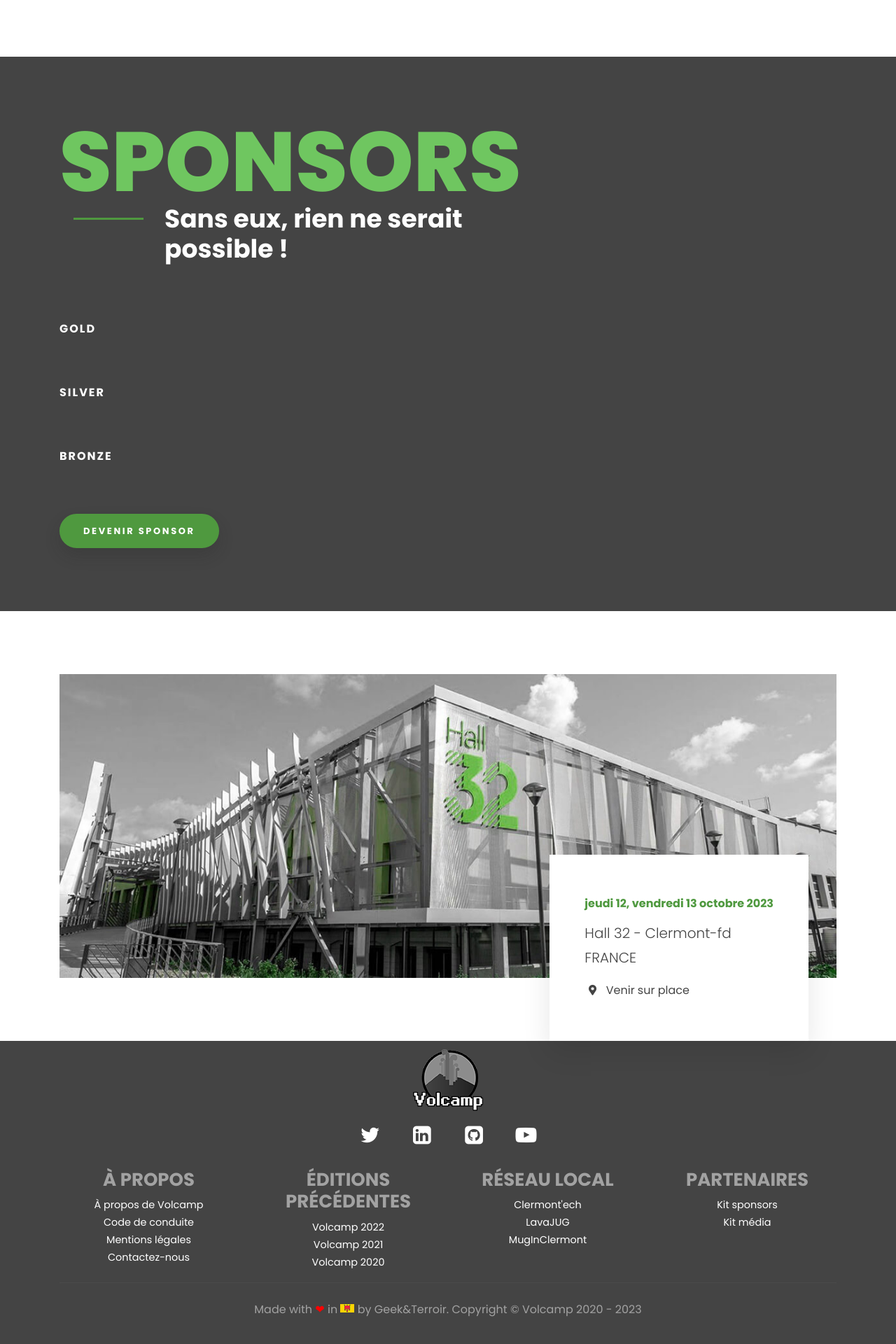
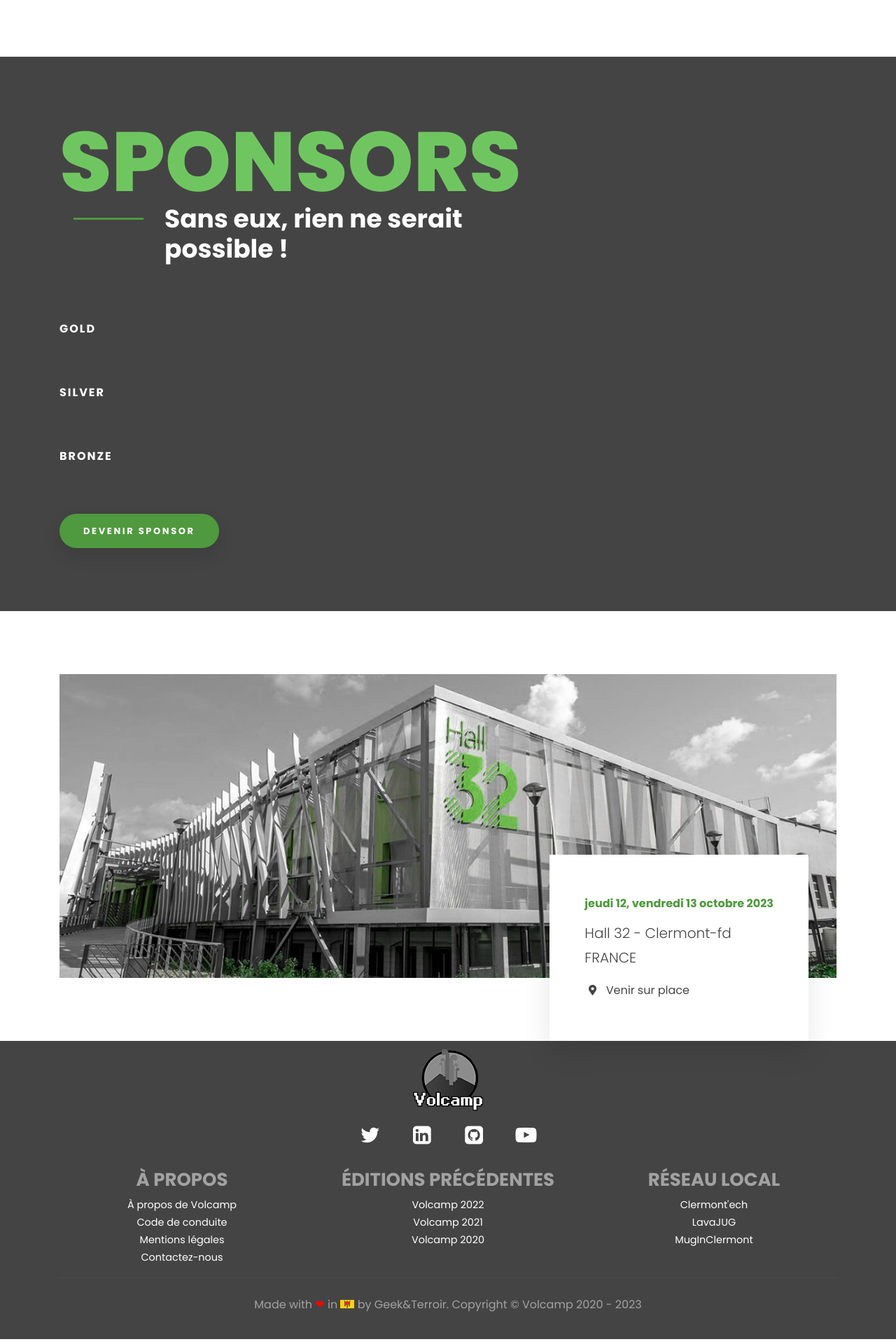
Before and after one commit to Volcamp/volcampempty.github.io, a Jekyll site: the page built from index.html, in a window 1280 px wide. Shown: the part 2428-4348 px from the top of the page at 70% size. Built offline with Jekyll 4.4.1, drawn with Linux system fonts in a browser that asks for light colours.

Commit message:
remove useless footer

```diff
--- a/_includes/footer.html
+++ b/_includes/footer.html
@@ -12,7 +12,7 @@
             </div>
         </div>
         <div class="row">
-            <div class="col-lg-3 col-md-6 footer-text">
+            <div class="col-lg-4 col-md-12 footer-text">
                 <h3 class="text-white-50">à propos</h3>
                 <ul>
                     <li>
@@ -29,7 +29,7 @@
                     </li>
                 </ul>
             </div>
-            <div class="col-lg-3 col-md-6 footer-text">
+            <div class="col-lg-4 col-md-12 footer-text">
                 <h3 class="text-white-50">Éditions précédentes</h3>
                 <ul>
                     <li>
@@ -43,7 +43,7 @@
                     </li>
                 </ul>
             </div>
-            <div class="col-lg-3 col-md-6 footer-text">
+            <div class="col-lg-4 col-md-12 footer-text">
                 <h3 class="text-white-50">Réseau local</h3>
                 <ul>
                     <li>
@@ -54,17 +54,6 @@
                     </li>
                     <li>
                         <a href="http://muginclermont.azurewebsites.net/#" class="social" rel="noreferrer" target="_blank">MugInClermont</a>
-                    </li>
-                </ul>
-            </div>
-            <div class="col-lg-3 col-md-6 footer-text">
-                <h3 class="text-white-50">Partenaires</h3>
-                <ul>
-                    <li>
-                        <a href="#" target="_blank" rel="noopener">Kit sponsors</a>
-                    </li>
-                    <li>
-                        <a href="#" target="_blank" rel="noopener">Kit média</a>
                     </li>
                 </ul>
             </div>
```
